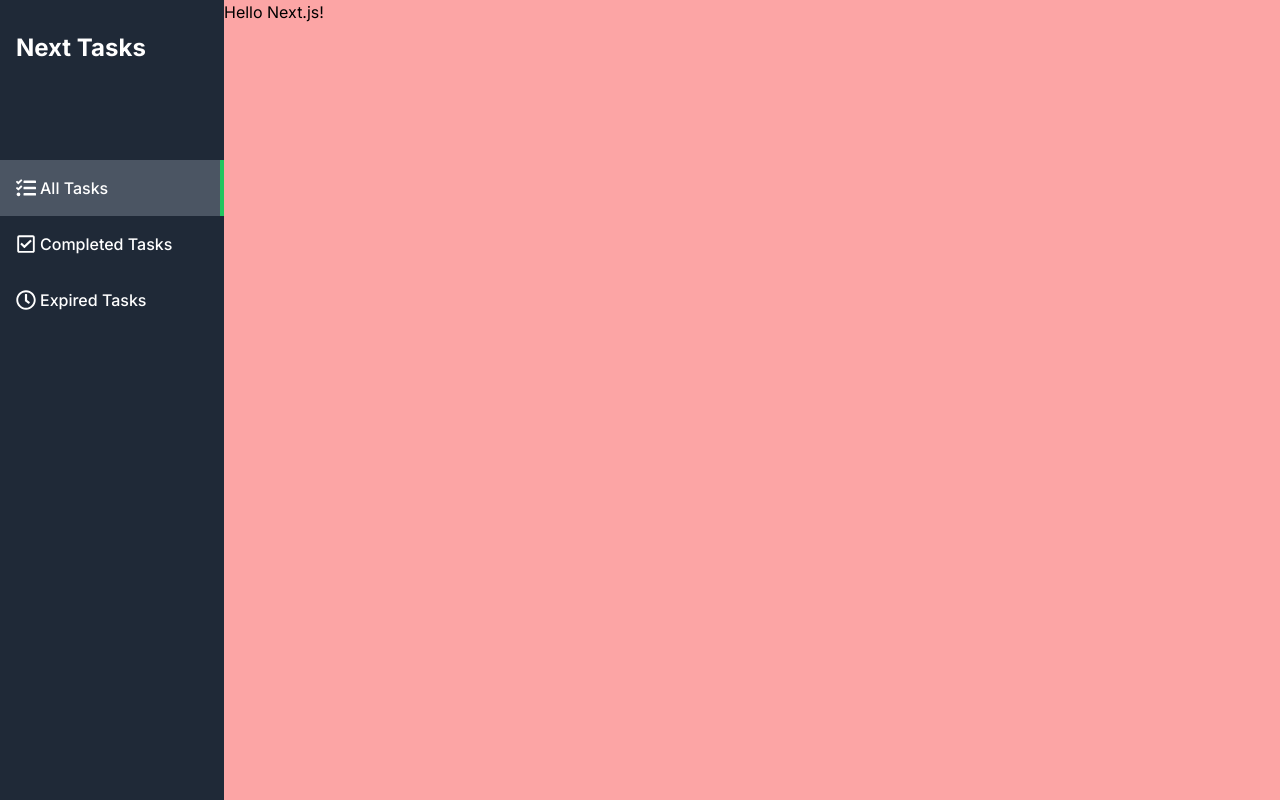
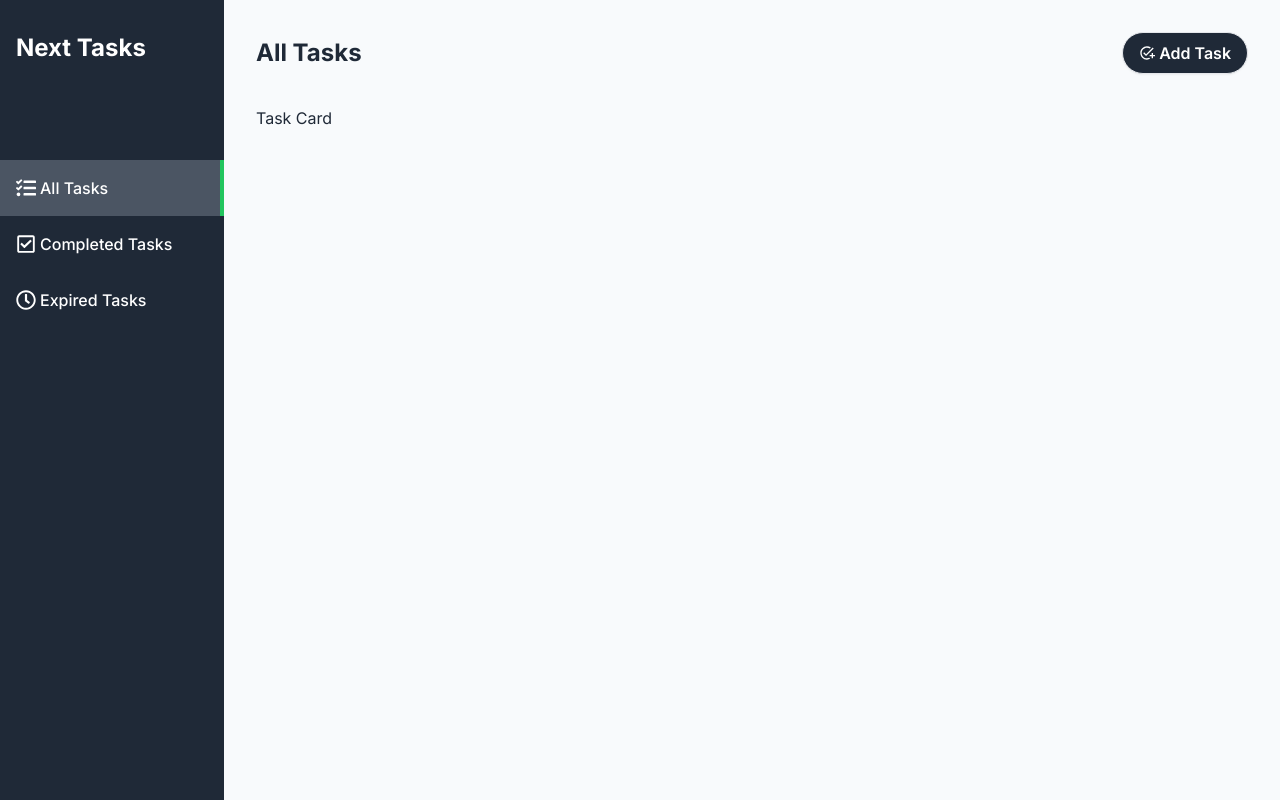
Before and after one commit to hikoyara/next-tasks, a Next.js app: page / in a window 1280 px wide. Built offline with nearby package versions, Linux system fonts and the light colour scheme.

Commit message:
メインページ 実装

```diff
--- a/src/app/(main)/layout.tsx
+++ b/src/app/(main)/layout.tsx
@@ -8,7 +8,7 @@ const MainLayout = ({
     return (
         <div className="flex h-screen">
             <SideMenu />
-            <main className="bg-red-300 flex-1 overflow-auto">{children}</main>
+            <main className="bg-slate-50 flex-1 overflow-auto">{children}</main>
         </div>
     );
 };
--- a/src/app/(main)/page.tsx
+++ b/src/app/(main)/page.tsx
@@ -1,3 +1,17 @@
-export default function Home() {
-    return <div>Hello Next.js!</div>;
+import Link from "next/link";
+import { MdAddTask } from "react-icons/md";
+
+export default function MainPage() {
+    return (
+        <div className="text-gray-800 p-8 h-full overflow-y-auto pb-24">
+            <header className="flex justify-between items-center">
+                <h1 className="text-2xl font-bold flex items-center">All Tasks</h1>
+                <Link href="/new" className="flex items-center gap-1 font-semibold border px-4 py-2 rounded-full shadow-sm text-white bg-gray-800 hover:bg-gray-700">
+                    <MdAddTask />
+                    <div>Add Task</div>
+                </Link>
+            </header>
+            <div className="mt-8 flex flex-wrap gap-4">Task Card</div>
+        </div>
+    );
 }
```
